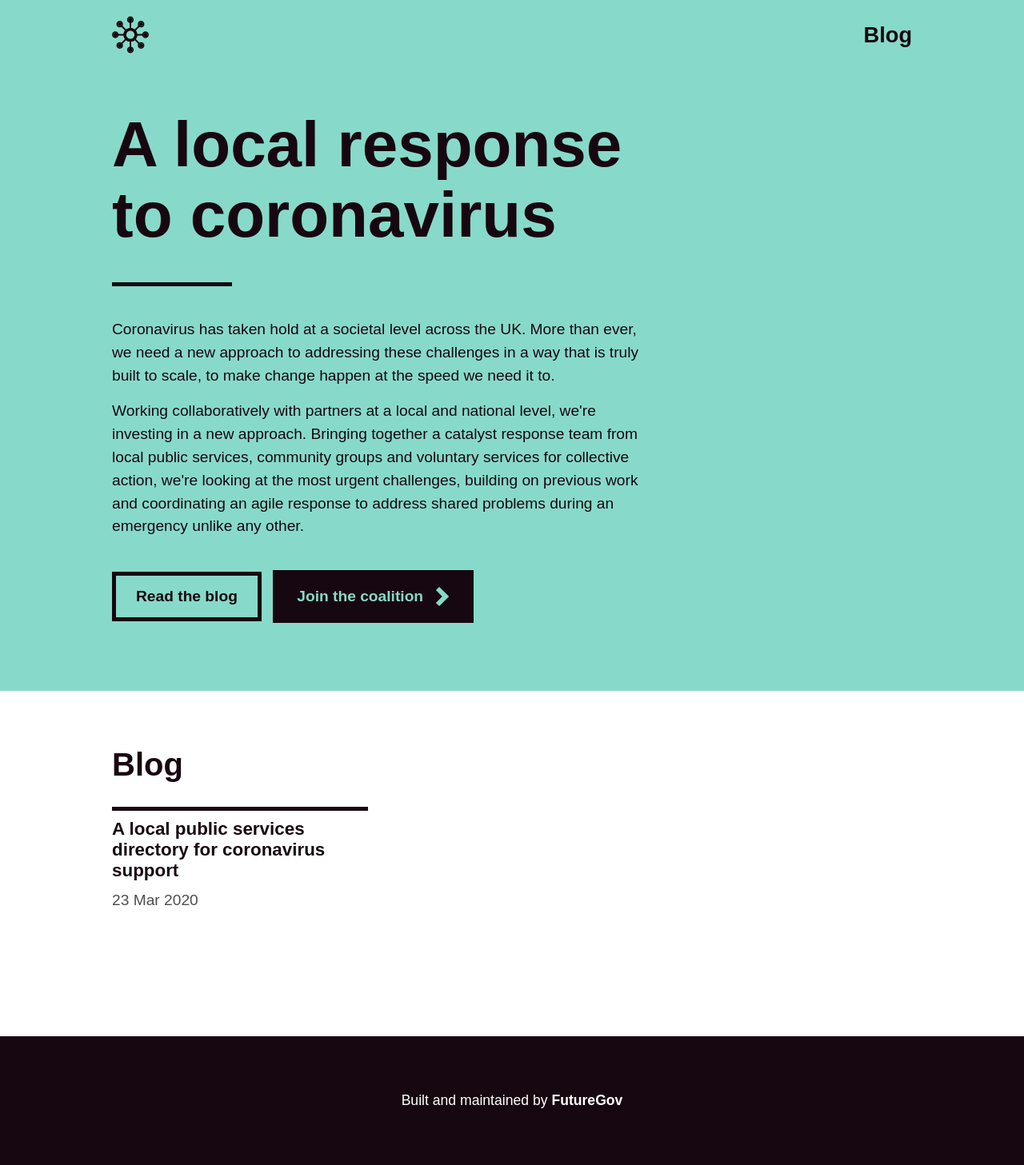
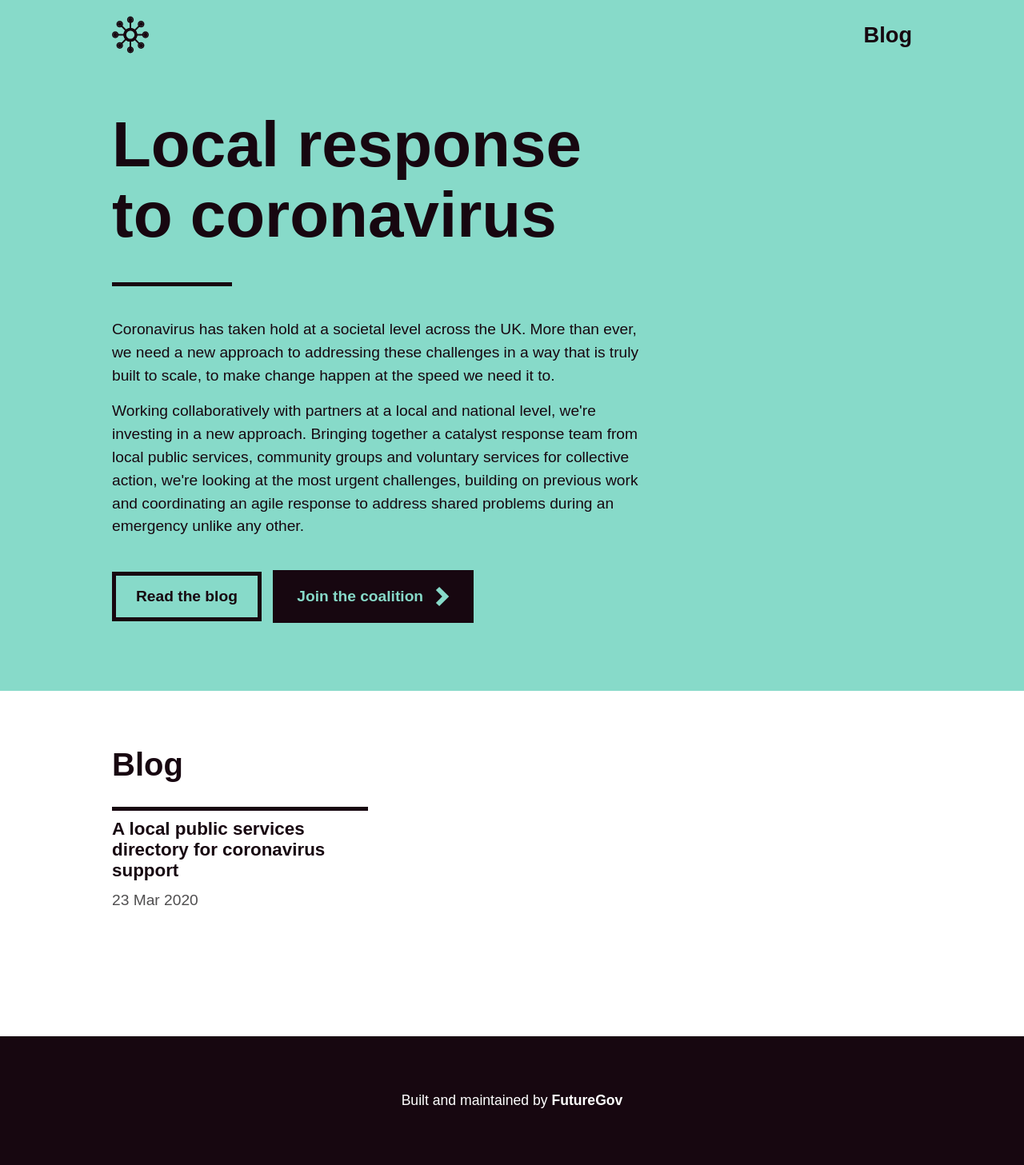
Before and after one commit to wearefuturegov/london-coronavirus-response-microsite, a Jekyll site: the page built from index.markdown, in a window 1280 px wide. Shown: the whole page at 80% size. Built offline with Jekyll 4.4.1, drawn with Linux system fonts in a browser that asks for light colours; some web fonts are replaced.

Commit message:
Update home.html

```diff
--- a/_layouts/home.html
+++ b/_layouts/home.html
@@ -2,7 +2,7 @@
 
 <section class="hero">
     <div class="container">
-        <h1 class="hero__headline">A local response to coronavirus</h1>
+        <h1 class="hero__headline">Local response to coronavirus</h1>
         <hr class="hero__divider"/>
         <p>Coronavirus has taken hold at a societal level across the UK. More than ever, we need a new approach to addressing these challenges in a way that is truly built to scale, to make change happen at the speed we need it to.</p>
         <p>Working collaboratively with partners at a local and national level, we're investing in a new approach.
```
